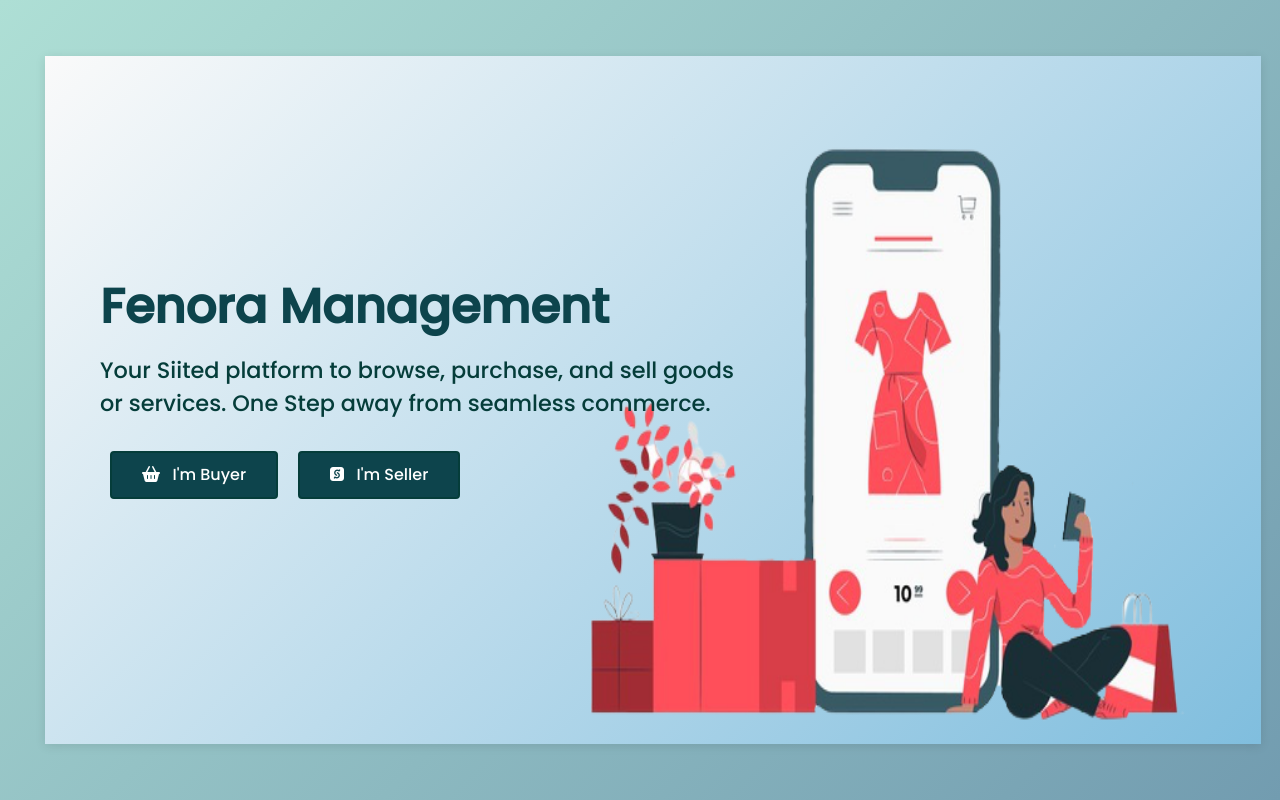
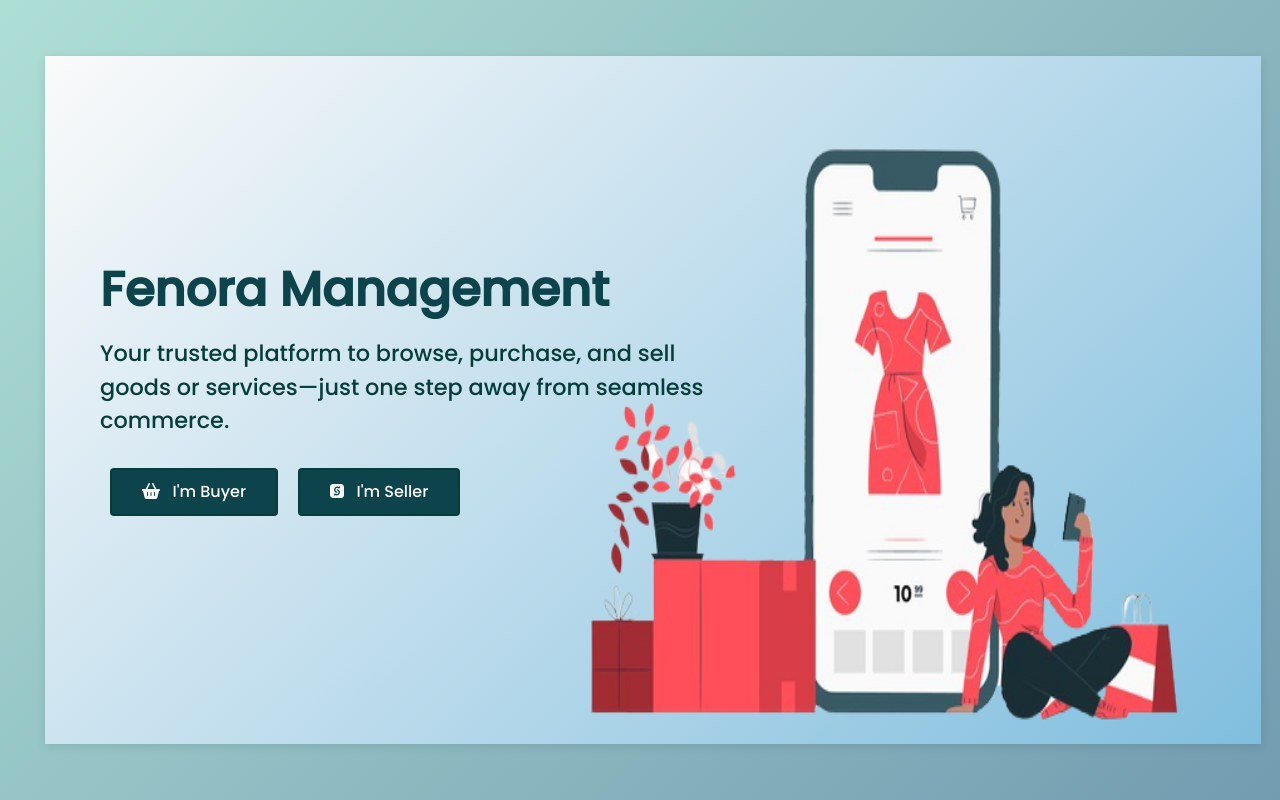
Before and after one commit to FarhanKhan1911/Fenora-Management, a React (Create React App) app: page / in a window 1280 px wide. Built offline with nearby package versions, Linux system fonts and the light colour scheme.

Commit message:
Main screen content update

```diff
--- a/src/components/StartScreen/StartScreen.js
+++ b/src/components/StartScreen/StartScreen.js
@@ -13,7 +13,7 @@ const StartScreen = () => {
       <img src={MainShop} className='bg' alt='' />
       <div className='content' id='home' data-aos='fade-up'>
         <h2>Fenora Management</h2>
-        <p>Your Siited platform to browse, purchase, and sell goods or services. One Step away from seamless commerce.</p>
+        <p>Your trusted platform to browse, purchase, and sell goods or services—just one step away from seamless commerce.</p>
         {isAuthenticated ? (
           <Button name={"Go to DashBoard"} iconClass={"fab fa-sellcast"} to='/dashboard' />
         ) : (
```
Also changed, not shown: src/media/assets/images/landing-page.jpg (added).
